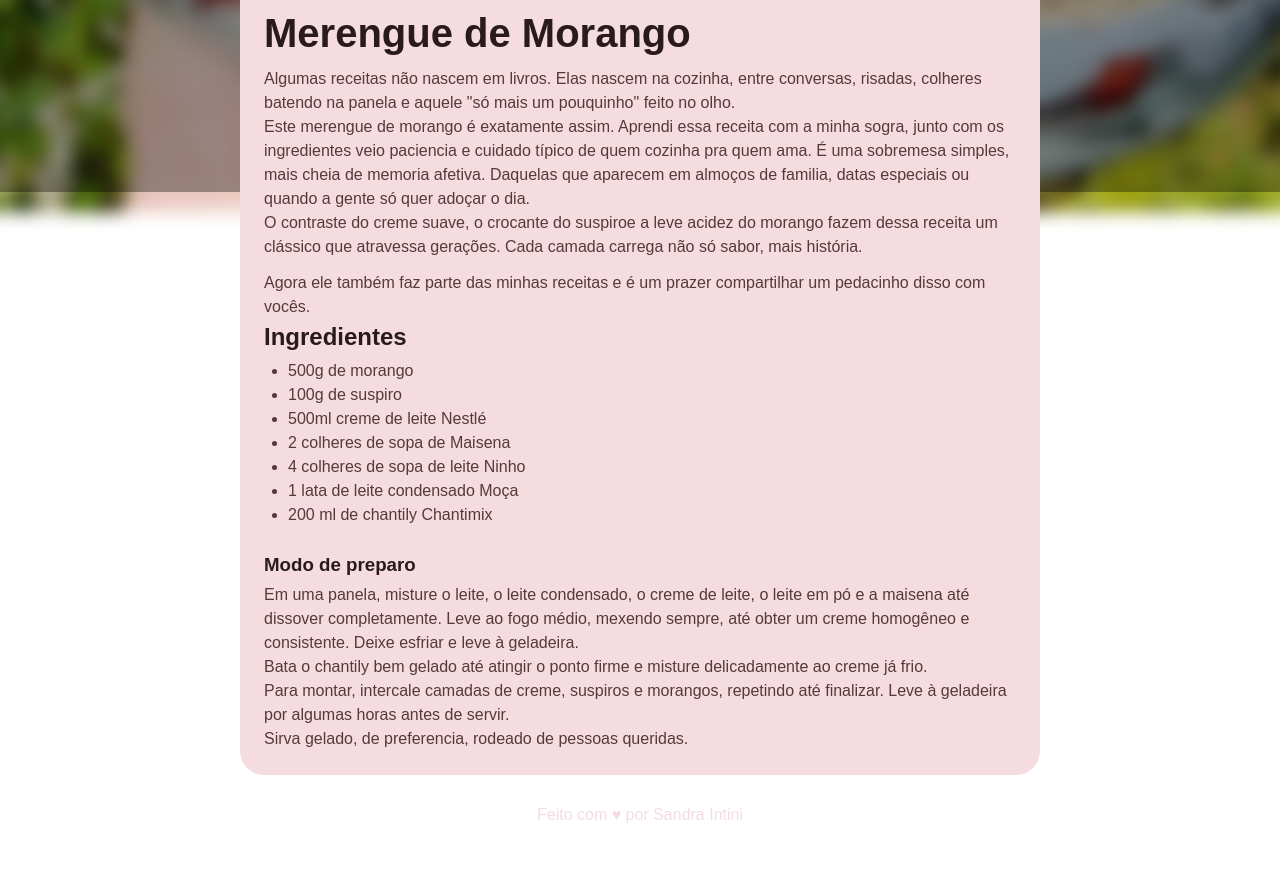
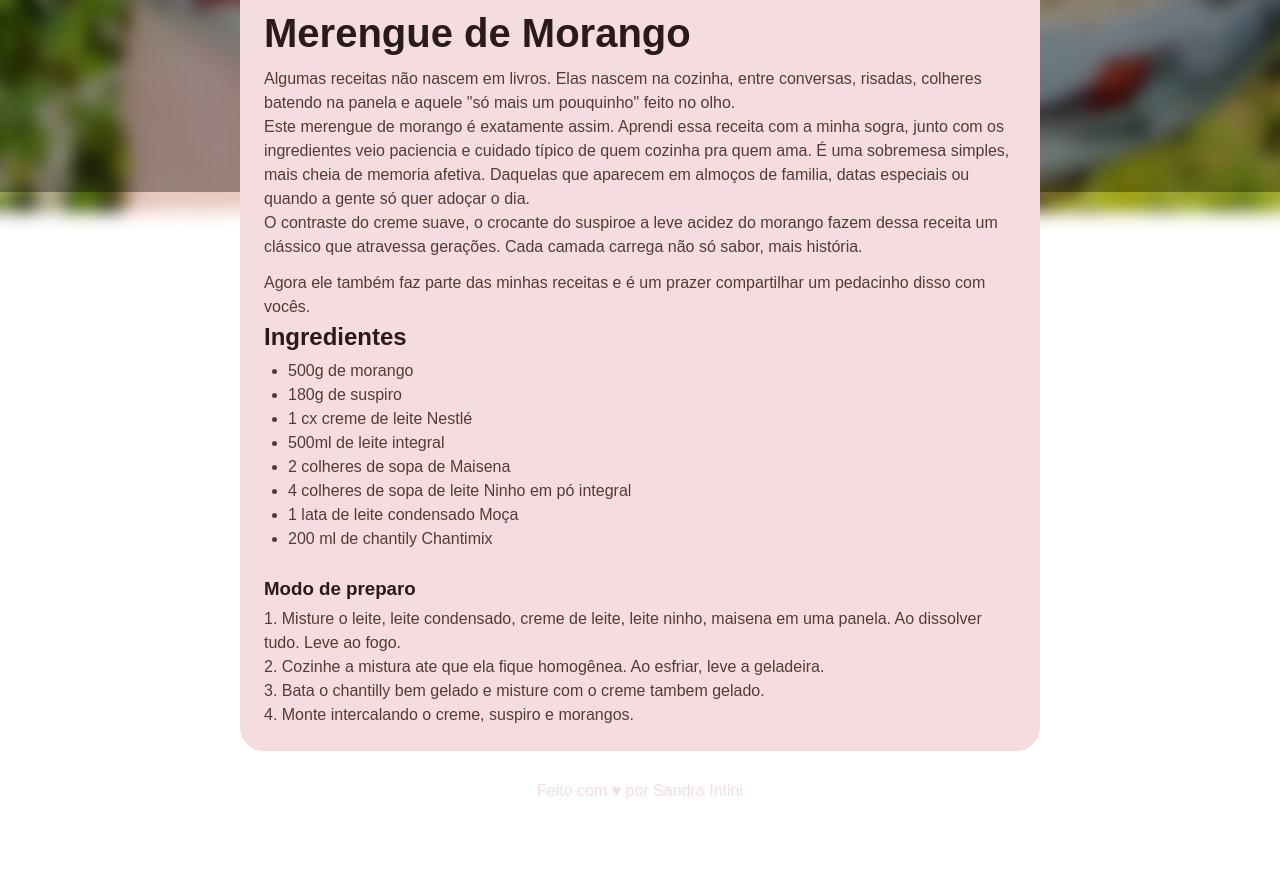
Before and after one commit to sandrasintini/pagina-web-receita, a plain HTML site: page index.html in a window 1280 px wide. Shown: the part 608-1483 px from the top of the page. After the commit the page ends 1459 px from the top, so only its background shows below. Drawn offline with Linux system fonts and the light colour scheme; a web font is replaced by a local one.

Commit message:
ajuste receita

```diff
--- a/index.html
+++ b/index.html
@@ -34,10 +34,11 @@
                    <h2>Ingredientes</h2>
                     <ul>
                         <li>500g de morango</li>
-                        <li>100g de suspiro</li>
-                        <li>500ml creme de leite Nestlé</li>
+                        <li>180g de suspiro</li>
+                        <li>1 cx creme de leite Nestlé</li>
+                        <li>500ml de leite integral</li>
                         <li>2 colheres de sopa de Maisena</li>
-                        <li>4 colheres de sopa de leite Ninho</li>
+                        <li>4 colheres de sopa de leite Ninho em pó integral</li>
                         <li>1 lata de leite condensado Moça</li>
                         <li>200 ml de chantily Chantimix</li>
                     </ul>
@@ -45,12 +46,15 @@
                 <section id="preparation">
                     <h3>Modo de preparo</h3>
                     <p>
-                        Em uma panela, misture o leite, o leite condensado, o creme de leite, o leite em pó e a maisena até dissover completamente.
-                        Leve ao fogo médio, mexendo sempre, até obter um creme homogêneo e consistente. Deixe esfriar e leve à geladeira.
+                        1. Misture o leite, leite condensado, creme de leite, leite ninho, maisena em uma panela. Ao dissolver tudo. Leve ao fogo.
                     </p>
-                    <p> Bata o chantily bem gelado até atingir o ponto firme e misture delicadamente ao creme já frio.</p>
-                    <p> Para montar, intercale camadas de creme, suspiros e morangos, repetindo até finalizar. Leve à geladeira por algumas horas antes de servir.</p>
-                    <p> Sirva gelado, de preferencia, rodeado de pessoas queridas. </p>
+                    <p>
+                        2. Cozinhe a mistura ate que ela fique homogênea. Ao esfriar, leve a geladeira.
+                    </p>
+                    <p>
+                        3. Bata o chantilly bem gelado e misture com o creme tambem gelado.
+                    </p>
+                    <p> 4. Monte intercalando o creme, suspiro e morangos. </p>
                 </section>
             </main>
 
```
